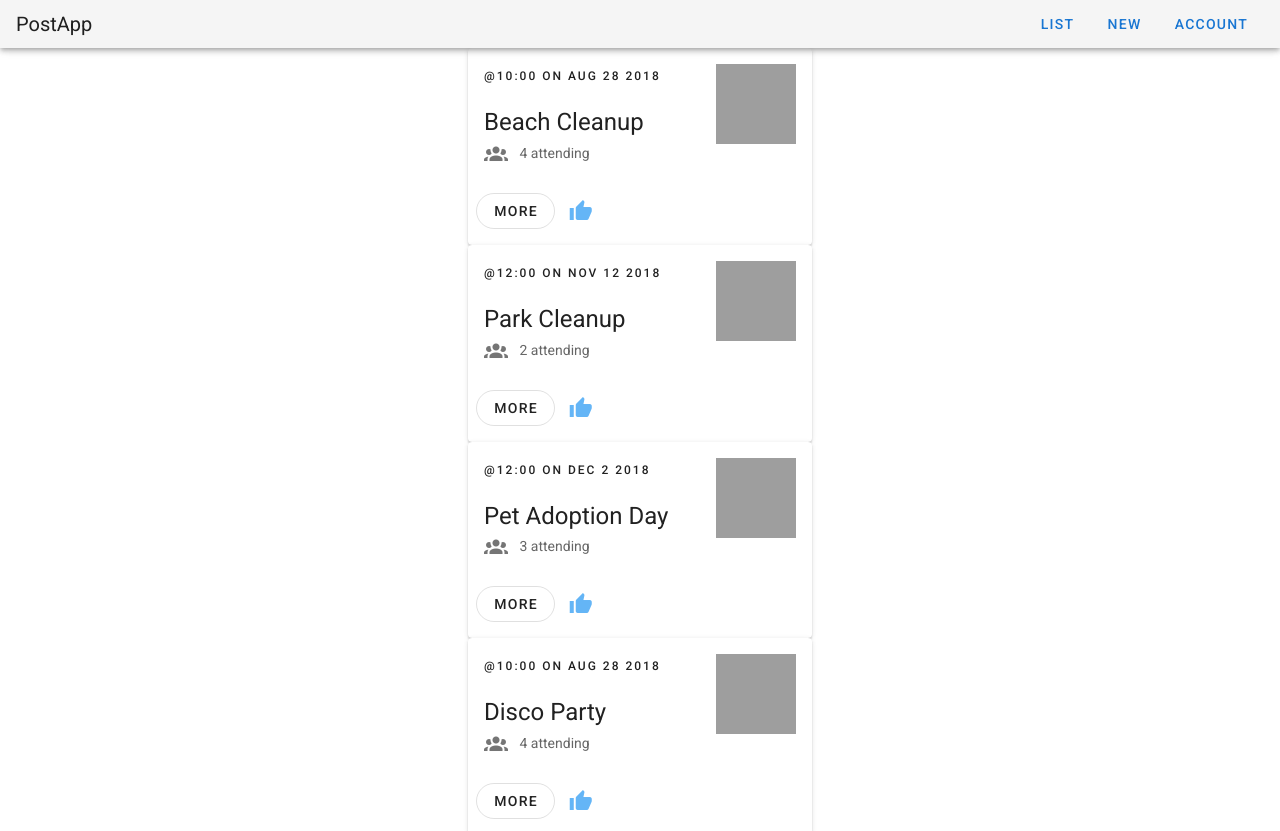
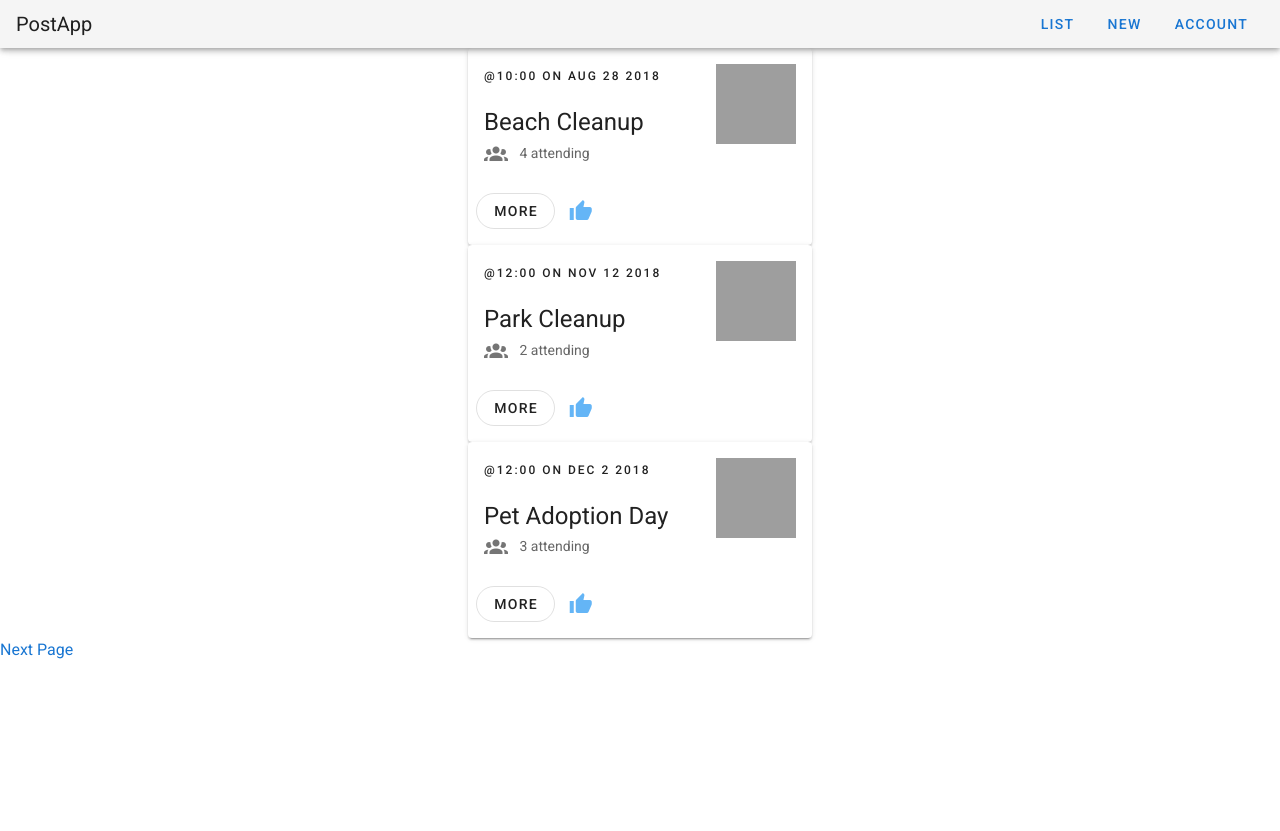
Before and after one commit to yk-port/post-app-vue, a Vue app: page / in a window 1280 px wide. Shown: the top 831 px of the page. After the commit the page ends 800 px from the top, so only its background shows below. Built offline with nearby package versions, Linux system fonts and the light colour scheme; data requests are answered from the project's data file.

Commit message:
add: pagenation

```diff
--- a/src/App.vue
+++ b/src/App.vue
@@ -2,7 +2,7 @@
   <v-app>
     <NavBar />
     <v-main>
-      <router-view />
+      <router-view :key="$route.fullPath" />
     </v-main>
   </v-app>
 </template>
--- a/src/services/EventService.js
+++ b/src/services/EventService.js
@@ -10,8 +10,8 @@ const apiClient = axios.create({
 })
 
 export default {
-  getEvents() {
-    return apiClient.get('/events')
+  getEvents(perPage, page) {
+    return apiClient.get(`/events?_limit=${perPage}&_page=${page}`)
   },
   getEvent(id) {
     return apiClient.get(`/events/${id}`)
--- a/src/store/index.js
+++ b/src/store/index.js
@@ -23,7 +23,9 @@ export default new Vuex.Store({
       { id: 3, text: '...', done: true },
       { id: 4, text: '...', done: false }
     ],
-    events: []
+    events: [],
+    event: {},
+    eventsTotal: 0
   },
 
   mutations: {
@@ -32,6 +34,9 @@ export default new Vuex.Store({
     },
     SET_EVENTS(state, events) {
       state.events = events
+    },
+    SET_EVENTS_TOTAL(state, eventsTotal) {
+      state.eventsTotal = eventsTotal
     }
   },
 
@@ -41,10 +46,11 @@ export default new Vuex.Store({
         commit('ADD_EVENT', event)
       })
     },
-    fetchEvents({ commit }) {
-      return EventService.getEvents()
+    fetchEvents({ commit }, { perPage, page }) {
+      return EventService.getEvents(perPage, page)
         .then(response => {
           commit('SET_EVENTS', response.data)
+          commit('SET_EVENTS_TOTAL', response.headers['x-total-count'])
         })
         .catch(error => {
           console.log(error)
--- a/src/views/EventList.vue
+++ b/src/views/EventList.vue
@@ -1,6 +1,23 @@
 <template>
   <div>
     <EventCard v-for="event in events" :key="event.id" :event="event" />
+    <span v-if="currentPage != 1">
+      <router-link
+        :to="{ name: 'events', query: { page: currentPage - 1 } }"
+        rel="prev"
+      >
+        Prev Page</router-link
+      >
+      <spam v-if="isLastPage"> | </spam>
+    </span>
+    <span v-if="isLastPage">
+      <router-link
+        :to="{ name: 'events', query: { page: currentPage + 1 } }"
+        rel="next"
+      >
+        Next Page</router-link
+      >
+    </span>
   </div>
 </template>
 
@@ -13,10 +30,22 @@ export default {
     EventCard
   },
   created() {
-    this.$store.dispatch('fetchEvents')
+    this.$store.dispatch('fetchEvents', {
+      perPage: 3,
+      page: this.currentPage
+    })
   },
   // mapStateを使って、storeの中のstateを参照して取得している
-  computed: mapState(['events'])
+  computed: {
+    // 現在のページ数をURLのqueryから計算して取得する
+    currentPage() {
+      return parseInt(this.$route.query.page) || 1
+    },
+    isLastPage() {
+      return this.eventsTotal > this.currentPage * 3
+    },
+    ...mapState(['events', 'eventsTotal'])
+  }
 }
 </script>
 
```
